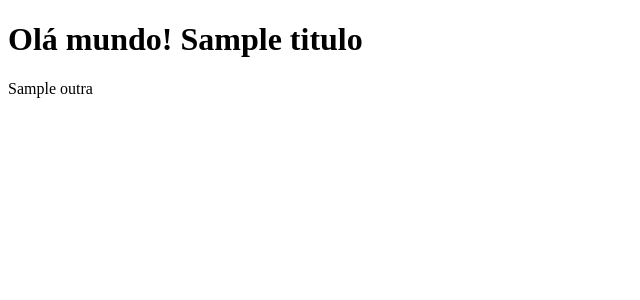
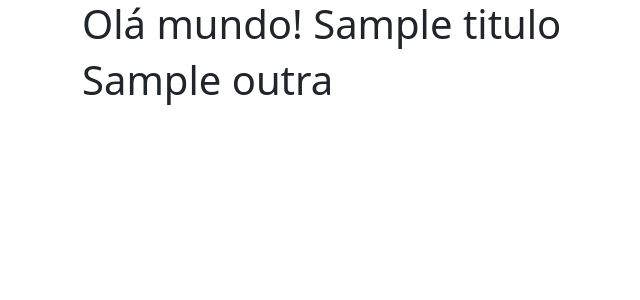
Before and after one commit to Adjailson/aulas_3AeB_WebJava, a Flask app: template Web/Flask/robotica/templates/index.html in a window 1280 px wide. Shown: the top 300 px of the page, without its empty margins (0-640 px from the left). Run offline with Flask 3, Linux system fonts and the light colour scheme; the template is opened without the code that fills it: most values are stand-ins (such as "Sample title", 1, 10 or a date in 2020).

Commit message:
apontando o css

```diff
--- a/Web/Flask/robotica/templates/index.html
+++ b/Web/Flask/robotica/templates/index.html
@@ -4,11 +4,15 @@
     <meta charset="UTF-8">
     <meta name="viewport" content="width=device-width, initial-scale=1.0">
     <title>Aula Flask</title>
+
+    <link rel="stylesheet" href="../static/css/bootstrap.css">
 </head>
 <body>
 
-    <h1>Olá mundo! {{titulo}}</h1>
-    {{outra}}
+    <div class="container">
+        <h1>Olá mundo! {{titulo}}</h1>
+        <h1>{{outra}}</h1>
+    </div>
 
 </body>
 </html>
```
